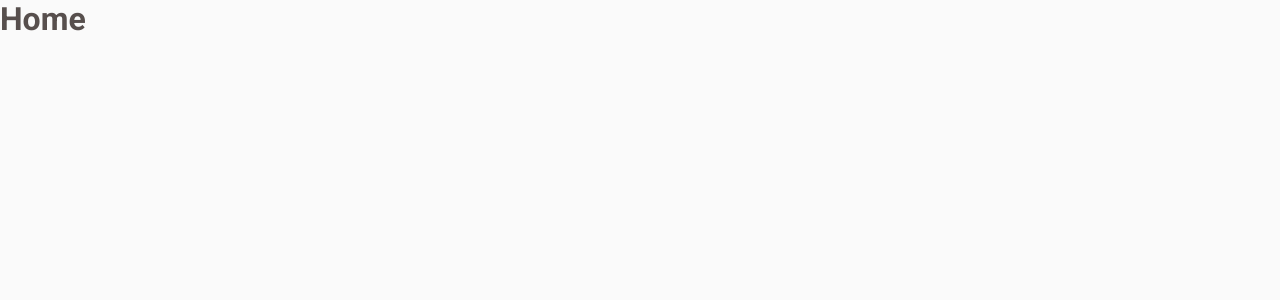
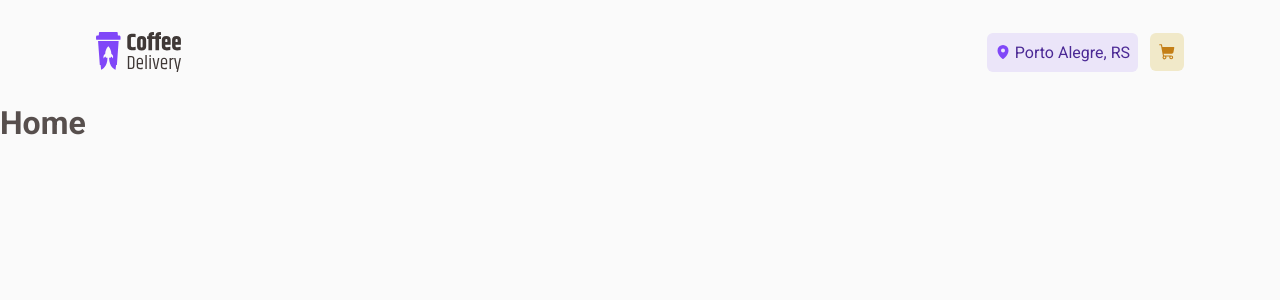
Before and after one commit to RafaelR4mos/ignite-coffee-delivery, a React (Vite) app: page / in a window 1280 px wide. Shown: the top 300 px of the page. Built offline with nearby package versions, Linux system fonts and the light colour scheme.

Commit message:
add: header components

```diff
--- a/package.json
+++ b/package.json
@@ -10,6 +10,7 @@
     "preview": "vite preview"
   },
   "dependencies": {
+    "@phosphor-icons/react": "^2.0.10",
     "@types/styled-components": "^5.1.26",
     "react": "^18.2.0",
     "react-dom": "^18.2.0",
--- a/src/App.tsx
+++ b/src/App.tsx
@@ -3,11 +3,13 @@ import { defaultTheme } from "./styles/themes/default";
 import { GlobalStyles } from "./styles/global";
 import { BrowserRouter } from "react-router-dom";
 import { Router } from "./Router";
+import { Header } from "./components/Header/Index";
 
 export function App() {
   return (
     <ThemeProvider theme={defaultTheme}>
       <BrowserRouter>
+        <Header/>
         <Router />
       </BrowserRouter>
       <GlobalStyles />
--- /dev/null
+++ b/src/components/Header/Index.tsx
@@ -0,0 +1,21 @@
+import logo from "../../assets/logo.svg";
+import { MapPin, ShoppingCart } from "@phosphor-icons/react";
+import { ButtonCart, ButtonContainer, HeaderContainer, LocationContainer } from "./styles";
+
+
+export function Header() {
+    return (
+       <HeaderContainer>
+            <img src={logo} alt="logo do coffe delivery com um copo e letras que representam a marca" />
+            <ButtonContainer>
+                <LocationContainer color="purple-light">
+                    <MapPin size={16} weight="fill" color="#8047F8" />
+                    <span>Porto Alegre, RS</span>
+                </LocationContainer>
+                <ButtonCart color="yellow-light">
+                    <ShoppingCart size={18} weight="fill" color="#C47F17"/>
+                </ButtonCart>
+            </ButtonContainer>
+       </HeaderContainer>
+    )
+}
--- /dev/null
+++ b/src/components/Header/styles.ts
@@ -0,0 +1,35 @@
+import styled from "styled-components";
+
+export const HeaderContainer = styled.header`
+    display: flex;
+    justify-content: space-between;
+    align-items: center;
+
+    max-width: 85%;
+    margin: 2rem auto;
+`;
+
+export const ButtonContainer = styled.div`
+    display: flex;
+    align-items: center;
+    gap: 12px;
+`;
+
+export const ButtonCart = styled.div<{ color: string; }>`
+    cursor: pointer;
+
+    border-radius: 6px;
+    display: flex;
+    align-items: center;
+    gap: 4px;
+    padding: 0.625rem 0.5rem;
+
+    width: fit-content;
+    background-color: ${(props) => props.theme[props.color]};
+    color: ${(props) =>  props.color === "purple-light" ? props.theme["purple-dark"] : props.theme["yellow-dark"]
+    };
+`;
+
+export const LocationContainer = styled(ButtonCart)`
+    cursor: auto;
+`;
--- a/src/styles/themes/default.ts
+++ b/src/styles/themes/default.ts
@@ -3,12 +3,12 @@ export const defaultTheme = {
   white: "#FFFFFF",
 
   //product
-  yellow: "#DBAC2C",
+  "yellow": "#DBAC2C",
   "yellow-light": "#F1E9C9",
   "yellow-dark": "#C47F17",
 
-  purple: "#8047F8",
-  "purple-light": "EBE5F9",
+  "purple": "#8047F8",
+  "purple-light": "#EBE5F9",
   "purple-dark": "#4B2995",
 
   //base
@@ -20,5 +20,5 @@ export const defaultTheme = {
   "base-button": "#E6E5E5",
   "base-input": "#EDEDED",
   "base-card": "#F3F2F2",
-  background: "#FAFAFA",
+  "background": "#FAFAFA",
 };
```
Also changed, not shown: src/assets/logo.svg (added), 1 other file (tests, documents, lock files or other folders).
